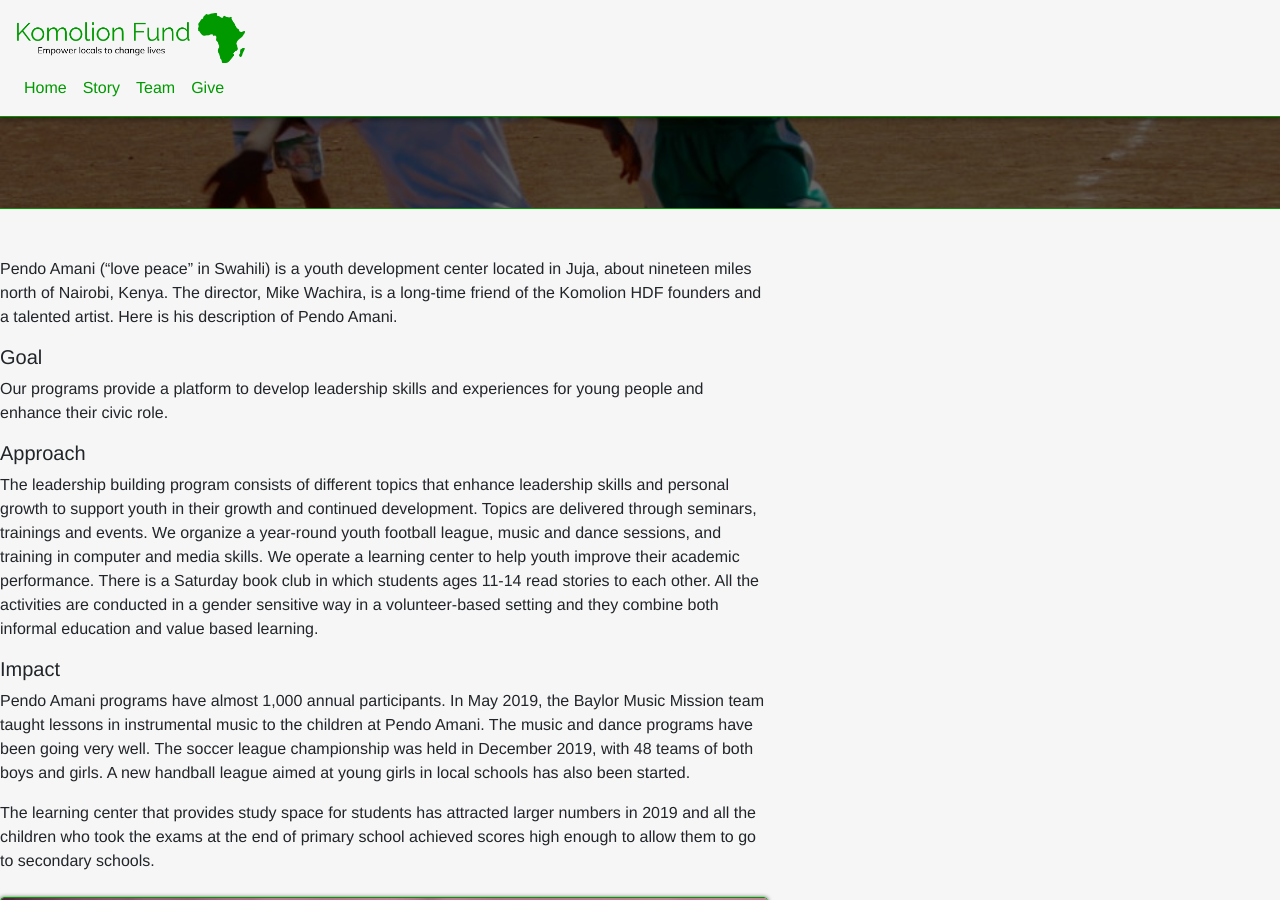
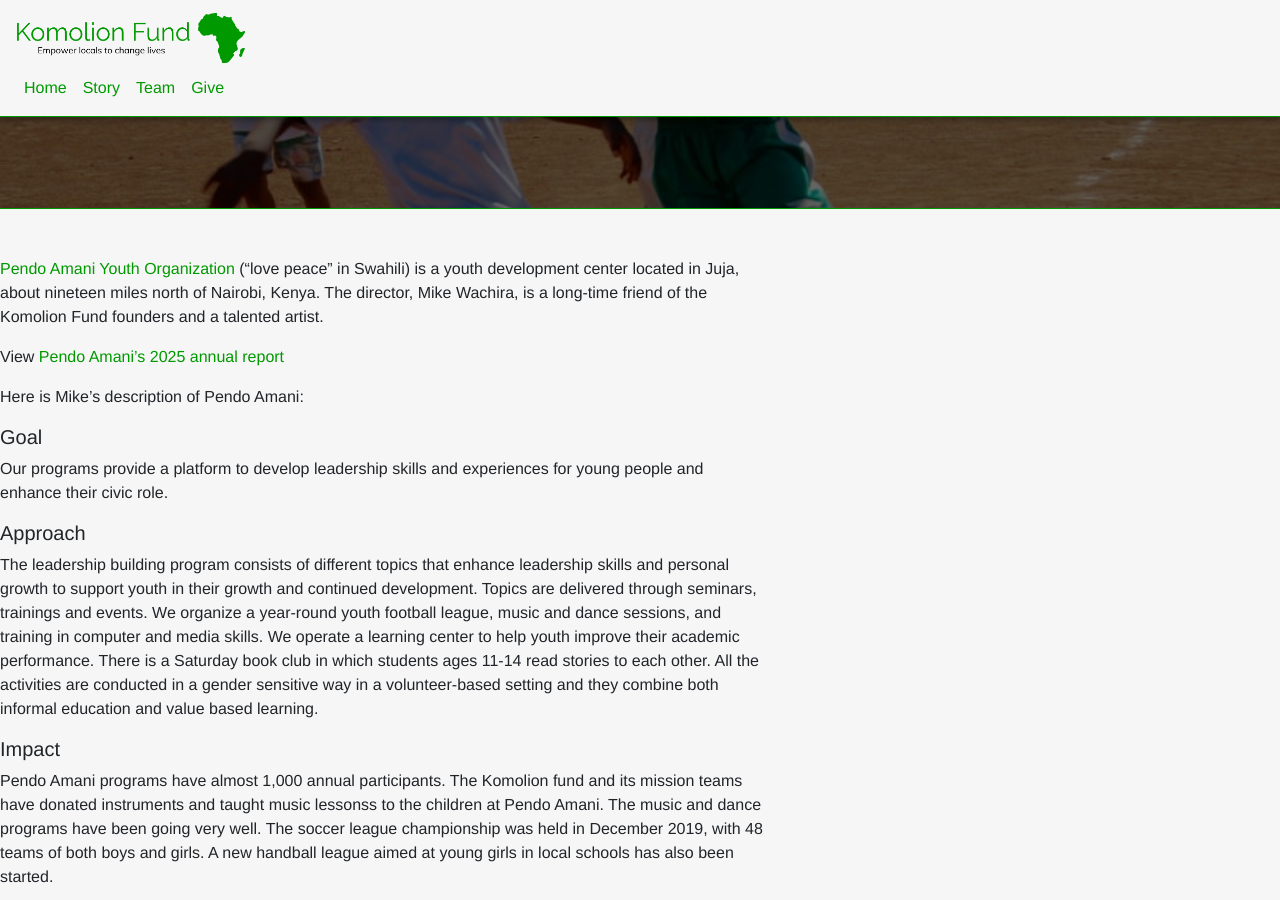
Before and after one commit to komolion/komolionfund.org, a Jekyll site: the page built from _projects/05_pendo_amani.md, in a window 1280 px wide and 900 px high, scrolled down 359 px. Built offline with Jekyll 4.4.1, drawn with Linux system fonts in a browser that asks for light colours; nearby versions of some CDN libraries; some web fonts are replaced; library files that are not in the unit come from our copies; comment, search, counter and statistics services are not loaded; some of the changed text lies outside the part shown.

Commit message:
feat: Text updates to various project pages

```diff
--- a/_projects/05_pendo_amani.md
+++ b/_projects/05_pendo_amani.md
@@ -10,7 +10,11 @@
     alt: Studying
 ---
 
-Pendo Amani (“love peace” in Swahili) is a youth development center located in Juja, about nineteen miles north of Nairobi, Kenya. The director, Mike Wachira, is a long-time friend of  the Komolion HDF founders and a talented artist. Here is his description of Pendo Amani.
+[Pendo Amani Youth Organization](https://pendoamani.org) (“love peace” in Swahili) is a youth development center located in Juja, about nineteen miles north of Nairobi, Kenya. The director, Mike Wachira, is a long-time friend of the Komolion Fund founders and a talented artist.
+
+View [Pendo Amani's 2025 annual report](assets/pdf/PAYO_2025_report.pdf)
+
+Here is Mike's description of Pendo Amani:
 
 ##### Goal
 
@@ -22,6 +26,8 @@
 
 ##### Impact
 
-Pendo Amani programs have almost 1,000 annual participants. In May 2019, the Baylor Music Mission team taught lessons in instrumental music to the children at Pendo Amani. The music and dance programs have been going very well. The soccer league championship was held in December 2019, with 48 teams of both boys and girls. A new handball league aimed at young girls in local schools has also been started.
+Pendo Amani programs have almost 1,000 annual participants. The Komolion fund and its mission teams have donated instruments and taught music lessonss to the children at Pendo Amani. The music and dance programs have been going very well. The soccer league championship was held in December 2019, with 48 teams of both boys and girls. A new handball league aimed at young girls in local schools has also been started.
 
-The learning center that provides study space for students has attracted larger numbers in 2019 and all the children who took the exams at the end of primary school achieved scores high enough to allow them to go to secondary schools.
+With the assistance of the textbooks, supplies, and other learning resources provided by the Komolion Fund, the PAYO library, which provides a study space for students attracted 554 students in 2025. All the children who took the exams at the end of primary school achieved scores high enough to allow them to go to secondary schools.
+
+For more information on Pendo Amani Youth Organizations programs and impact, check out their [2025 annual report](assets/pdf/PAYO_2025_report.pdf).
```
Also changed, not shown: _projects/01_combating_fgm.md (+4 -8 lines), _projects/07_supporting_schools.md (+3 -3 lines), 3 other files.
